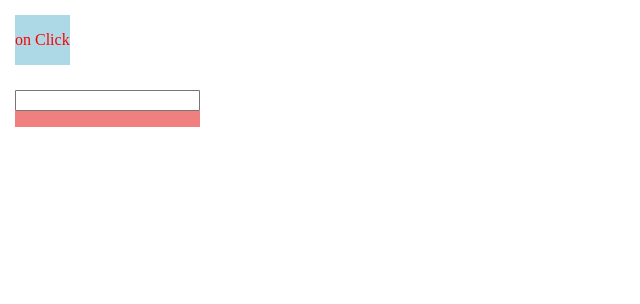
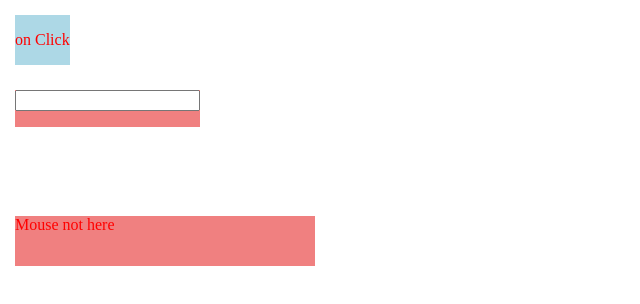
Before and after one commit to hongminhcbg/FE, a plain HTML site: page html-javascript-event/index.html in a window 1280 px wide. Shown: the whole page, without its empty margins (0-640 px from the left). Drawn offline with Linux system fonts and the light colour scheme.

Commit message:
done mouse event

```diff
--- a/html-javascript-event/index.css
+++ b/html-javascript-event/index.css
@@ -12,3 +12,13 @@
     left: 15px;
     background-color:lightcoral;
 }
+
+#onMouseOverP{
+    color: red;
+    position: absolute;
+    top: 200px;
+    left: 15px;
+    height: 50px;
+    width: 300px;
+    background-color:lightcoral;
+}
--- a/html-javascript-event/index.html
+++ b/html-javascript-event/index.html
@@ -13,5 +13,13 @@
             <input type="text" id="onChangeInput" onchange="processOnChange(this)">
             <p id="onChangeP"></p>
         </div>
+        <div id="onMouseOver">
+            <p id="onMouseOverP"
+            onmouseover="processMouseOver()"
+            onmouseout="processMouseOut()"
+            onmousedown="processMouseDown()"
+            onmouseup="processMouseUp()"
+            > Mouse not here </p>
+        </div>
     </body>
 </html>
--- a/html-javascript-event/index.js
+++ b/html-javascript-event/index.js
@@ -16,3 +16,26 @@ function processOnChange(scrInput){
     obj.innerHTML = text;
     console.log(obj);
 }
+
+function processMouseOver(){
+    var element = document.getElementById("onMouseOverP");
+    element.innerHTML = "Mouse onto me";
+}
+
+function processMouseOut(){
+    var element = document.getElementById("onMouseOverP");
+    element.innerHTML = "Mouse not onto me";
+
+}
+
+function processMouseDown(){
+    var element = document.getElementById("onMouseOverP");
+    element.innerHTML = "Mouse down";
+
+}
+
+function processMouseUp(){
+    var element = document.getElementById("onMouseOverP");
+    element.innerHTML = "Mouse Up";
+
+}
```
